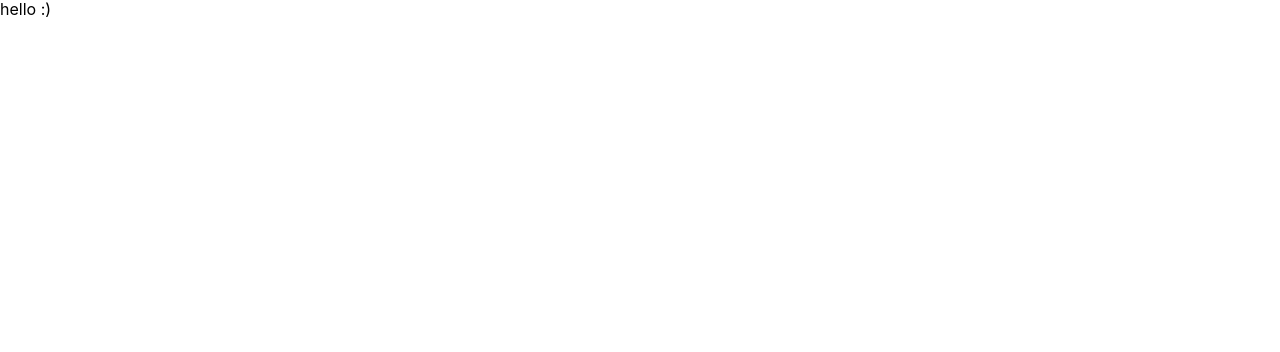
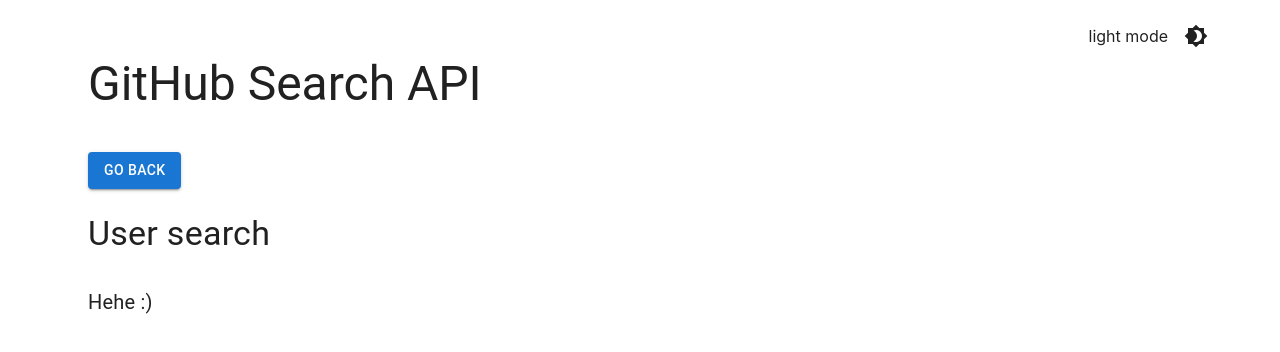
Before and after one commit to mimurawil/github_apis, a React (Create React App) app: page /search in a window 1280 px wide. Shown: the top 352 px of the page. Built offline with nearby package versions, Linux system fonts and the light colour scheme.

Commit message:
Add search page

```diff
--- a/src/pages/search/index.tsx
+++ b/src/pages/search/index.tsx
@@ -1,9 +1,27 @@
+import { Box, Container } from '@mui/material';
 import React from 'react';
+import { MainContainer } from '../../components/Container/MainContainer';
+import { LinkButton } from '../../components/Link/Link';
+import { ThemeSwitcher } from '../../components/ThemeSwitcher/ThemeSwitcher';
+import { Body1, Heading1, Heading2 } from '../../components/Typography/Typography';
+import { useTitle } from '../../utils/useTitle';
 
-const Search: React.FC<SearchProps> = () => {
-  return <div>hello :)</div>;
+const SearchPage: React.FC = () => {
+  useTitle('Search');
+
+  return (
+    <MainContainer>
+      <ThemeSwitcher />
+      <Container>
+        <Heading1>GitHub Search API</Heading1>
+        <Box mt={3} mb={3}>
+          <LinkButton to='/' text='Go back' />
+        </Box>
+        <Heading2>User search</Heading2>
+        <Body1>Hehe :)</Body1>
+      </Container>
+    </MainContainer>
+  );
 };
 
-interface SearchProps {}
-
-export default Search;
+export default SearchPage;
```
